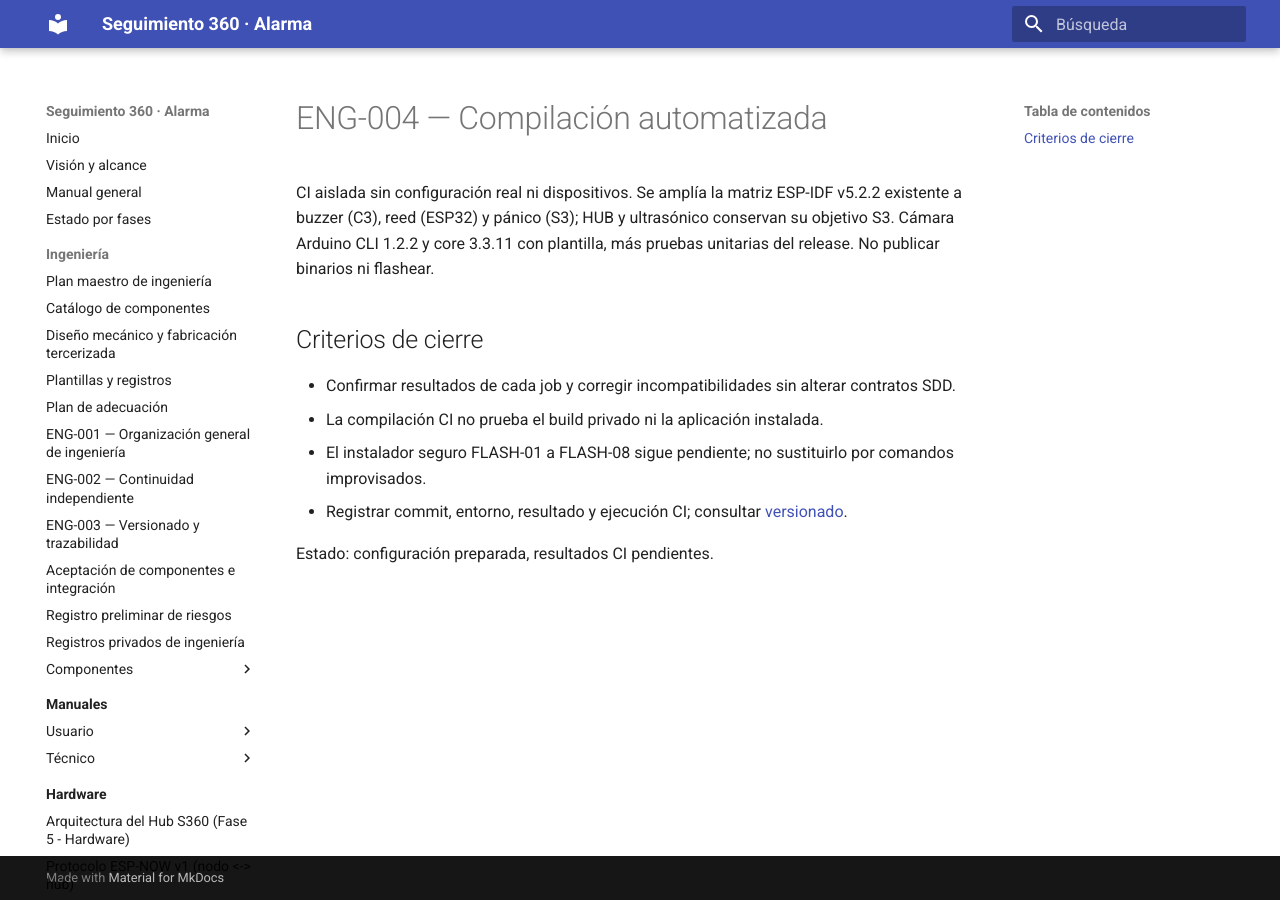
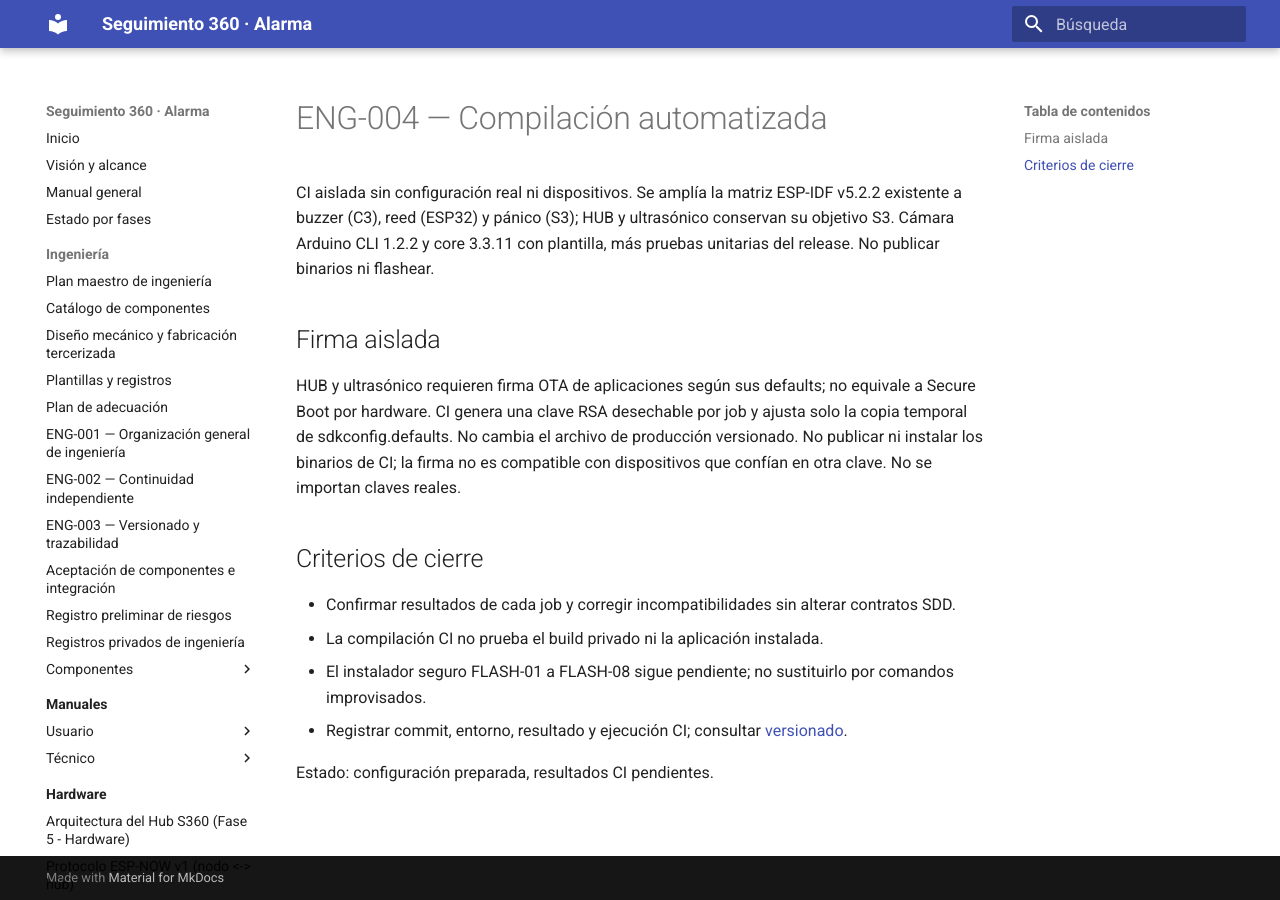
Before and after one commit to khalifa63/seguimiento360-alarma, an MkDocs documentation site: the page built from docs/ingenieria/ENG-004.md, in a window 1280 px wide. Built offline with MkDocs 1.6.1 and Material for MkDocs 9.7.7, drawn with Linux system fonts in a browser that asks for light colours.

Commit message:
ci: usar firma efímera aislada para HUB y ultrasónico

```diff
--- a/docs/ingenieria/ENG-004.md
+++ b/docs/ingenieria/ENG-004.md
@@ -1,6 +1,10 @@
 # ENG-004 — Compilación automatizada
 
 CI aislada sin configuración real ni dispositivos. Se amplía la matriz ESP-IDF v5.2.2 existente a buzzer (C3), reed (ESP32) y pánico (S3); HUB y ultrasónico conservan su objetivo S3. Cámara Arduino CLI 1.2.2 y core 3.3.11 con plantilla, más pruebas unitarias del release. No publicar binarios ni flashear.
+
+## Firma aislada
+
+HUB y ultrasónico requieren firma OTA de aplicaciones según sus defaults; no equivale a Secure Boot por hardware. CI genera una clave RSA desechable por job y ajusta solo la copia temporal de sdkconfig.defaults. No cambia el archivo de producción versionado. No publicar ni instalar los binarios de CI; la firma no es compatible con dispositivos que confían en otra clave. No se importan claves reales.
 
 ## Criterios de cierre
 
```
Also changed, not shown: 1 other file.
